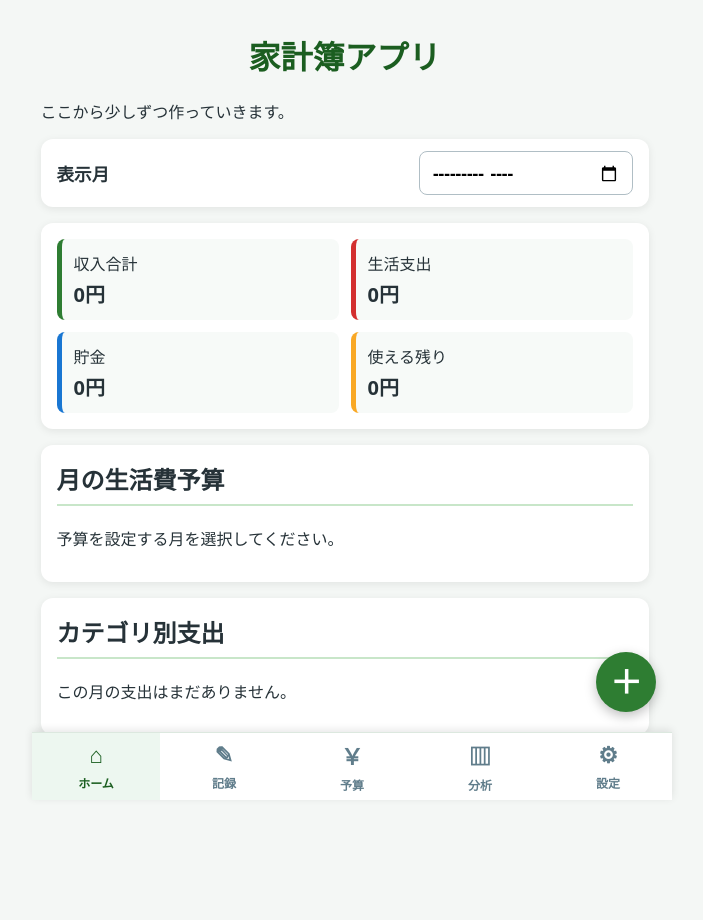
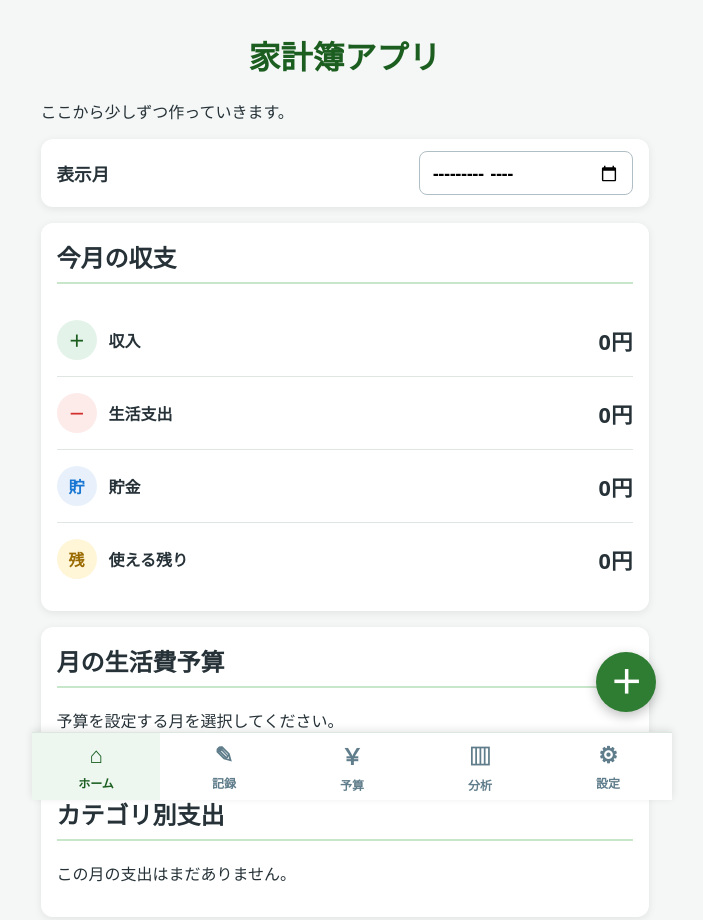
Before and after one commit to wasyun4/zubora-kakeibo-pwa, a React (Vite) app: page / in a window 1280 px wide. Shown: the top 920 px of the page, without its empty margins (288-991 px from the left). Before the commit the page ends 847 px from the top, so only its background shows below. Built offline with nearby package versions, Linux system fonts and the light colour scheme.

Commit message:
style: redesign monthly summary card

```diff
--- a/src/components/Summary.tsx
+++ b/src/components/Summary.tsx
@@ -20,13 +20,21 @@ function Summary({
 }: SummaryProps) {
   return (
     <section className="summary">
+      <h2>今月の収支</h2>
+
       <div className="summary-item income">
-        <span>収入合計</span>
+        <span className="summary-label">
+          <span className="summary-icon">＋</span>
+          収入
+        </span>
         <strong>{formatCurrency(incomeTotal)}</strong>
       </div>
 
       <div className="summary-item expense">
-        <span>生活支出</span>
+        <span className="summary-label">
+          <span className="summary-icon">－</span>
+          生活支出
+        </span>
         <strong
           className={isExpenseOverBudget ? "over-budget" : ""}
         >
@@ -35,12 +43,18 @@ function Summary({
       </div>
 
       <div className="summary-item savings">
-        <span>貯金</span>
+        <span className="summary-label">
+          <span className="summary-icon">貯</span>
+          貯金
+        </span>
         <strong>{formatCurrency(savingsTotal)}</strong>
       </div>
 
       <div className="summary-item balance">
-        <span>使える残り</span>
+        <span className="summary-label">
+          <span className="summary-icon">残</span>
+          使える残り
+        </span>
         <strong>{formatCurrency(availableBalance)}</strong>
       </div>
     </section>
--- a/src/styles.css
+++ b/src/styles.css
@@ -120,40 +120,58 @@ li button {
 }
 
 .summary {
-  display: grid;
-  grid-template-columns: repeat(2, 1fr);
-  gap: 0.75rem;
+  display: block;
 }
 
 .summary-item {
   display: flex;
-  flex-direction: column;
-  gap: 0.25rem;
-  padding: 0.75rem;
+  align-items: center;
+  justify-content: space-between;
+  gap: 1rem;
+  padding: 1rem 0;
   text-align: left;
-  border-left: 5px solid;
-  border-radius: 0.5rem;
-  background: #f7faf8;
+  border-bottom: 1px solid #e0e6e2;
+}
+
+.summary-item:last-child {
+  border-bottom: none;
 }
 
 .summary-item strong {
-  font-size: 1.25rem;
+  font-size: 1.35rem;
+  text-align: right;
 }
 
-.income {
-  border-color: #2e7d32;
+.summary-label {
+  display: flex;
+  align-items: center;
+  gap: 0.75rem;
+  font-weight: bold;
 }
 
-.expense {
-  border-color: #d32f2f;
+.summary-icon {
+  display: grid;
+  place-items: center;
+  width: 2.5rem;
+  height: 2.5rem;
+  color: #1b5e20;
+  background: #e4f3e9;
+  border-radius: 50%;
 }
 
-.savings {
-  border-color: #1976d2;
+.expense .summary-icon {
+  color: #d32f2f;
+  background: #fdebea;
 }
 
-.balance {
-  border-color: #f9a825;
+.savings .summary-icon {
+  color: #1976d2;
+  background: #e8f1fb;
+}
+
+.balance .summary-icon {
+  color: #9a6b00;
+  background: #fff5d7;
 }
 
 .budget-heading {
@@ -181,10 +199,6 @@ li button {
   main {
     padding: 1rem 0.75rem;
     padding-bottom: 6rem;
-  }
-
-  .summary {
-    grid-template-columns: 1fr;
   }
 
   .summary-item strong {
```
Also changed, not shown: 1 other file (tests, documents, lock files or other folders).
